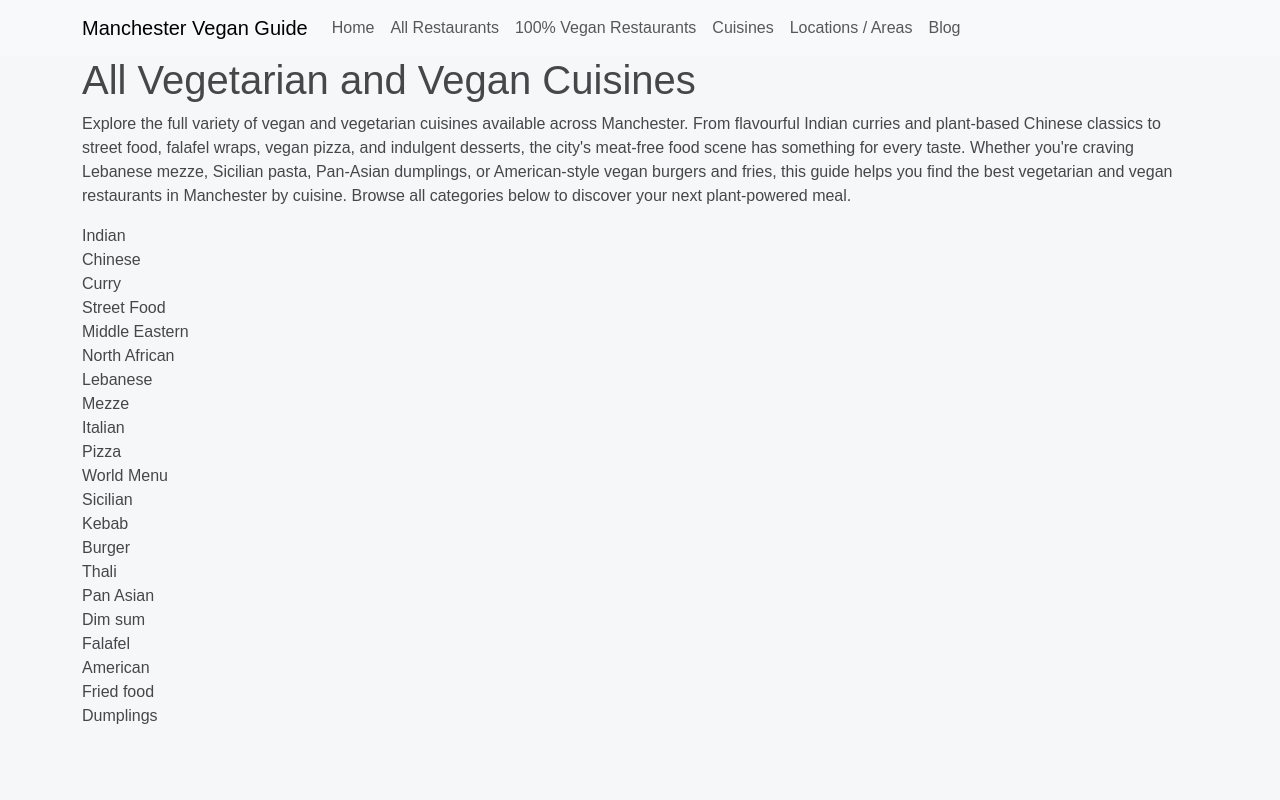
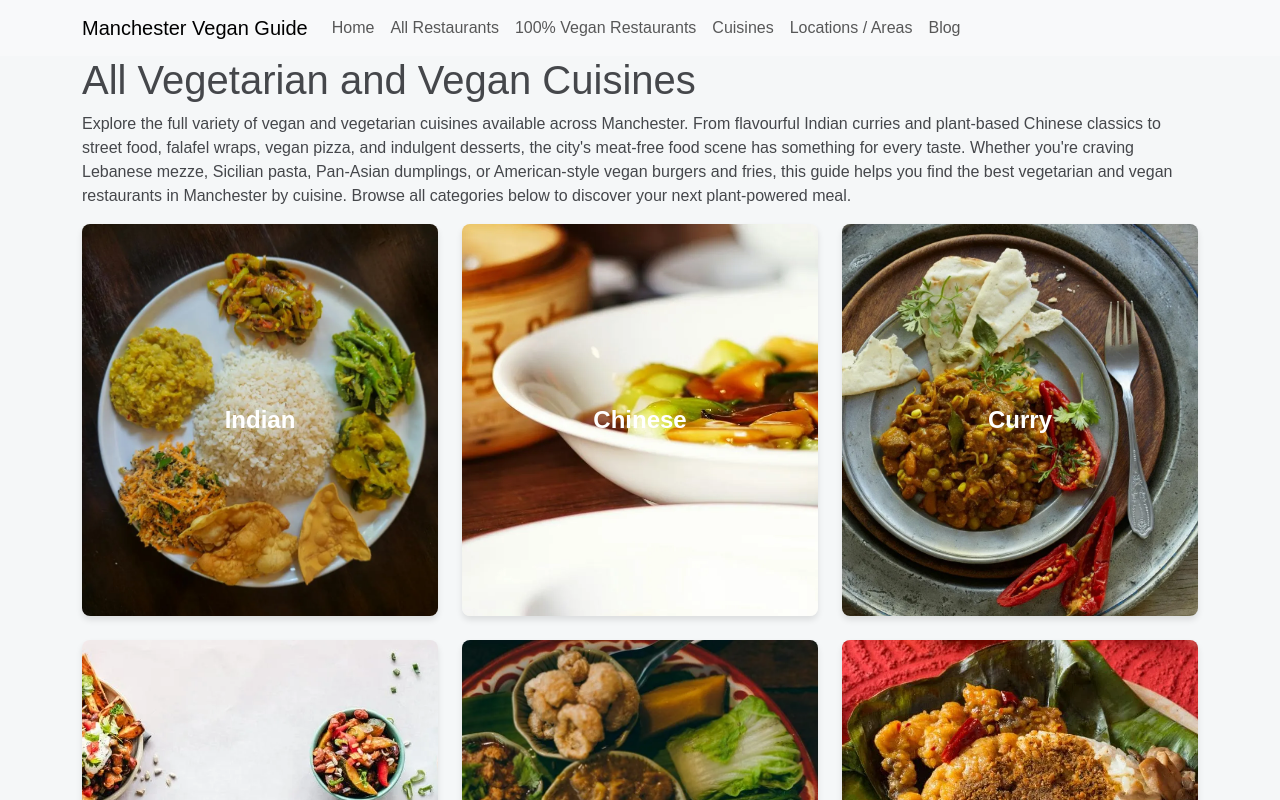
Before and after one commit to KyleMardell/manchester-vegan, a Next.js app: page /cuisines in a window 1280 px wide. Shown: the top 800 px of the page. Built offline with nearby package versions, Linux system fonts and the light colour scheme.

Commit message:
Add initial cuisine cards and links.

```diff
--- a/app/cuisines/page.js
+++ b/app/cuisines/page.js
@@ -3,6 +3,7 @@ import Link from "next/link";
 import Image from "next/image";
 import { slugify } from "@/utils/slugify";
 import { Container, Row, Col } from "react-bootstrap";
+import CuisineCard from "@/components/CuisineCard";
 
 export const metadata = {
     title: "Vegan and Vegetarian Cuisines in Manchester | Manchester Vegan Guide",
@@ -38,13 +39,15 @@ export default function Cuisines() {
                 cuisine. Browse all categories below to discover your next
                 plant-powered meal.
             </p>
+            {/*<Link href={`/cuisines/${slugify(cuisine)}`}>
+                            {cuisine}
+                        </Link>*/}
             <Row>
                 {allCuisines.map((cuisine) => (
-                    <Col xs={12} key={cuisine}>
-                        <Link href={`/cuisines/${slugify(cuisine)}`}>
-                            {cuisine}
-                        </Link>
-                    </Col>
+
+
+                        <CuisineCard key={cuisine} cuisine={cuisine} imageUrl={`/images/cuisines/${slugify(cuisine)}.webp`} />
+
                 ))}
             </Row>
         </Container>
--- /dev/null
+++ b/components/CuisineCard.js
@@ -0,0 +1,25 @@
+import Link from "next/link";
+import PropTypes from "prop-types";
+import styles from "./CuisineCard.module.css";
+import { Col } from "react-bootstrap";
+
+const CuisineCard = ({ cuisine, imageUrl }) => {
+    return (
+        <Col xs={12} md={6} lg={4} className="mb-4">
+            <Link href={`/cuisines/${cuisine.toLowerCase()}`} passHref>
+                <div
+                    className={styles.card}
+                    style={{ backgroundImage: `url(${imageUrl})` }}>
+                    {cuisine}
+                </div>
+            </Link>
+        </Col>
+    );
+};
+
+CuisineCard.propTypes = {
+    cuisine: PropTypes.string.isRequired,
+    imageUrl: PropTypes.string.isRequired,
+};
+
+export default CuisineCard;
--- /dev/null
+++ b/components/CuisineCard.module.css
@@ -0,0 +1,19 @@
+.card {
+    position: relative;
+    width: 100%;
+    padding-top: 50%; /* Maintains square aspect ratio */
+    padding-bottom: 50%;
+    background-size: cover;
+    background-position: center;
+    border-radius: 8px;
+    overflow: hidden;
+    box-shadow: 0 4px 6px rgba(0, 0, 0, 0.1);
+    color: white;
+    text-align: center;
+    text-decoration: none;
+    display: flex;
+    align-items: center;
+    justify-content: center;
+    font-size: 1.5rem;
+    font-weight: bold;
+  }
```
